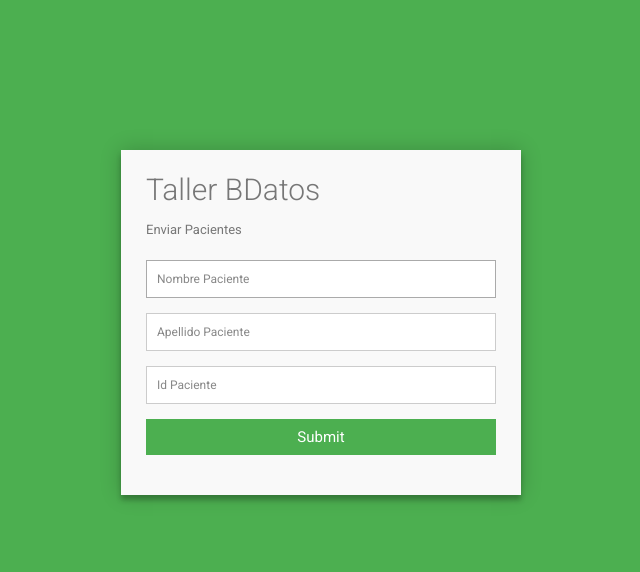
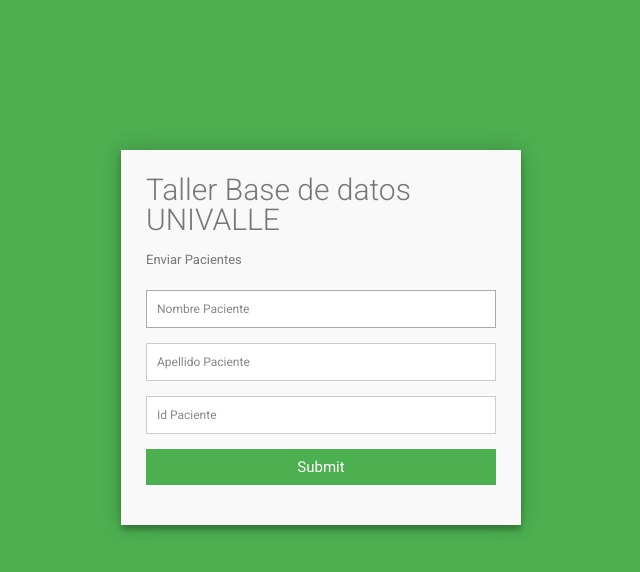
Before and after one commit to victor-993/univalle-talllercrud, a website: page public/index.html in a window 1280 px wide. Shown: the whole page, without its empty margins (319-959 px from the left). Drawn offline with Linux system fonts and the light colour scheme.

Commit message:
Modifica titulo

```diff
--- a/public/index.html
+++ b/public/index.html
@@ -16,7 +16,7 @@
 
   <div class="container">
     <form id="contact" action="" method="post">
-      <h3>Taller BDatos</h3>
+      <h3>Taller Base de datos UNIVALLE</h3>
       <h4>Enviar Pacientes</h4>
       <fieldset>
         <input placeholder="Nombre Paciente" name="nombre" type="text" tabindex="1" required autofocus>
--- a/routers/basedatos.js
+++ b/routers/basedatos.js
@@ -25,6 +25,8 @@
   res.json({ 'RES': 'INSERTADO' });
 });
 
+
+
 router.get('/consultatotalpacientes', async (req, res) => {
 
   const { rows } = await pool.query('SELECT * FROM pacientes');
```
